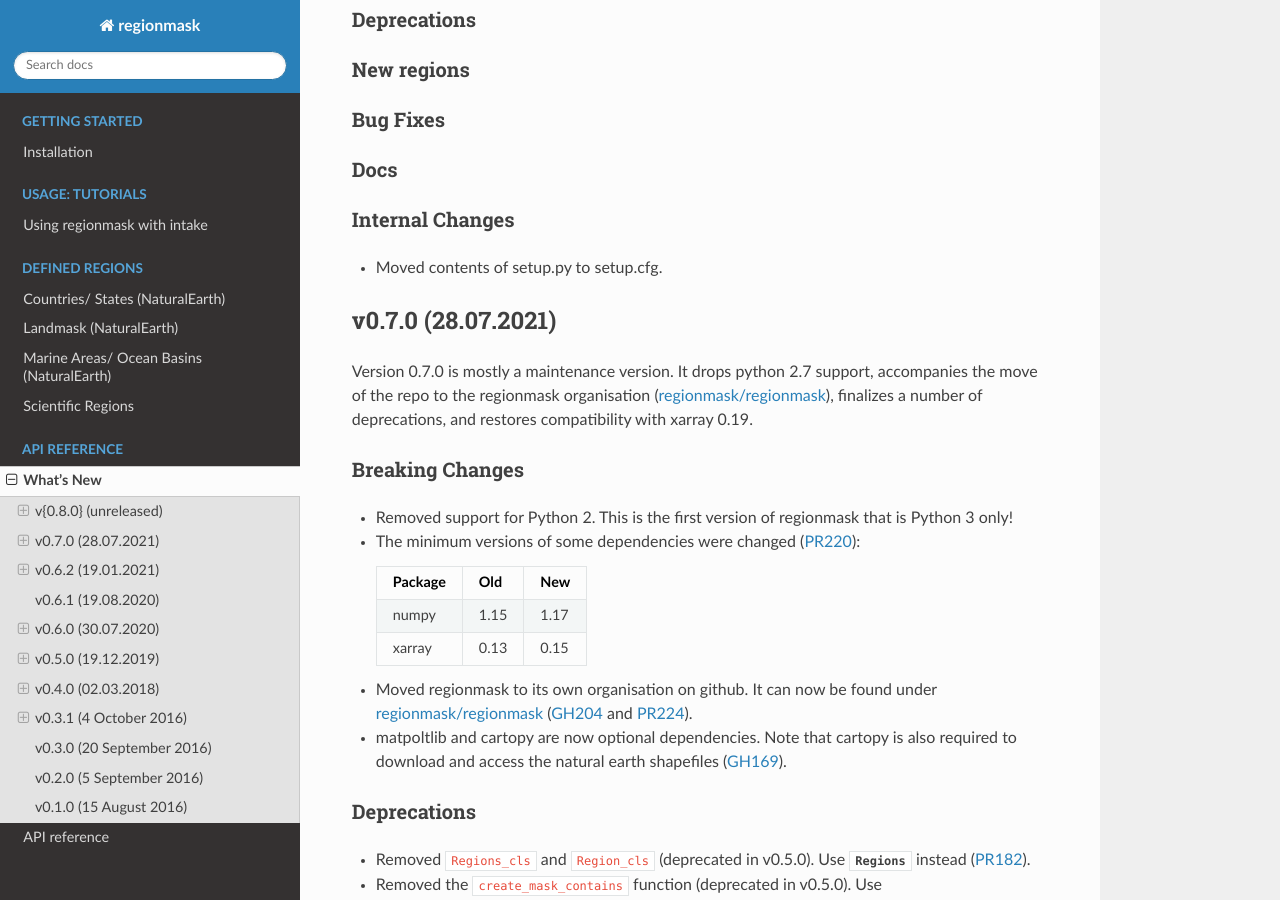
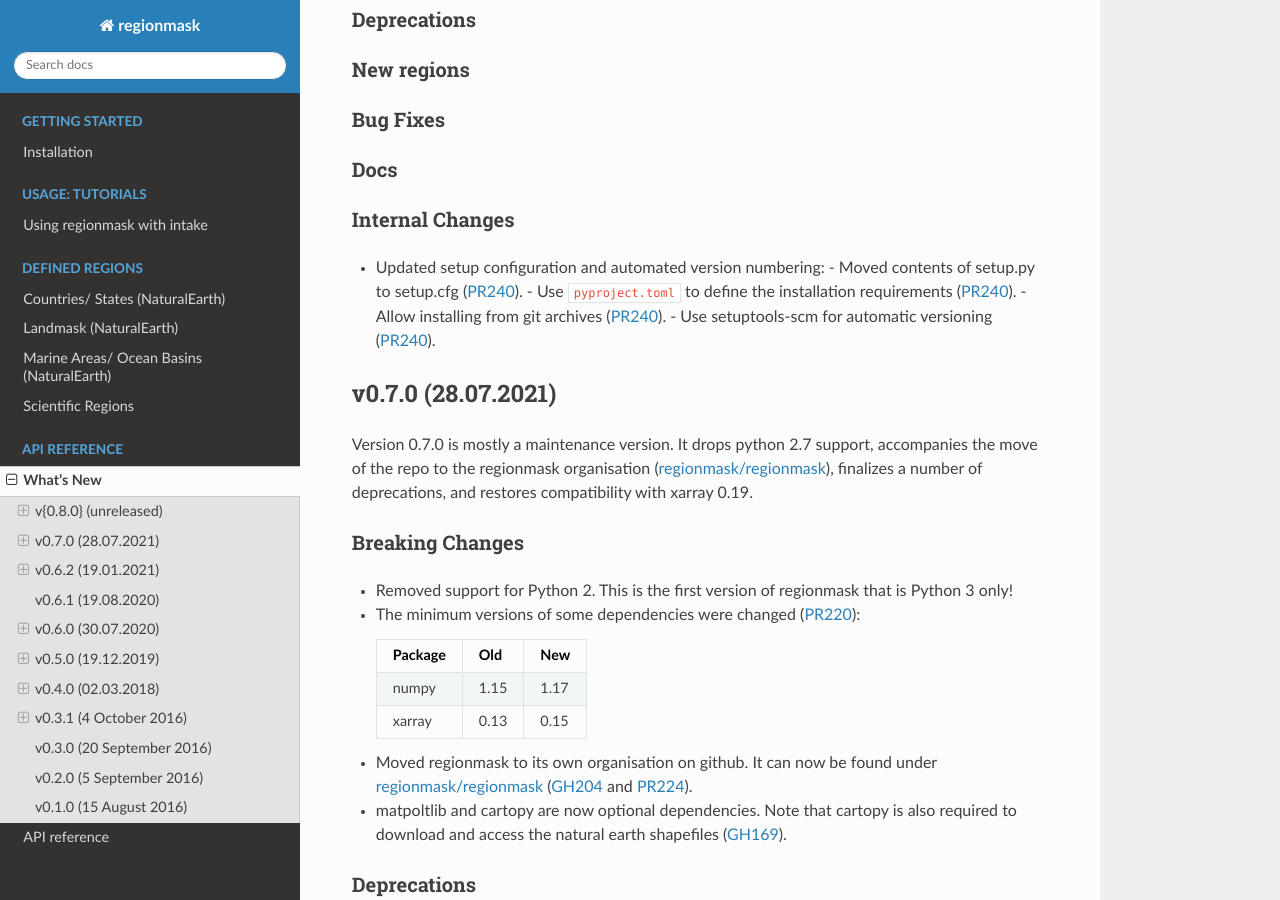
Before and after one commit to regionmask/regionmask, a Sphinx documentation site: the page built from docs/whats_new.rst, in a window 1280 px wide and 900 px high, scrolled down 434 px. Built offline with Sphinx 7.4.7 and the Read the Docs theme 2.0.0, drawn with Linux system fonts in a browser that asks for light colours; pages that are not in the unit, such as notebooks, are missing from menus; the version number could not be read and is left out.

Commit message:
Add whats new

```diff
--- a/docs/whats_new.rst
+++ b/docs/whats_new.rst
@@ -34,8 +34,11 @@ Docs
 Internal Changes
 ~~~~~~~~~~~~~~~~
 
-- Moved contents of setup.py to setup.cfg.
-
+- Updated setup configuration and automated version numbering:
+  - Moved contents of setup.py to setup.cfg (:pull:`240`).
+  - Use ``pyproject.toml`` to define the installation requirements (:pull:`240`).
+  - Allow installing from git archives (:pull:`240`).
+  - Use setuptools-scm for automatic versioning (:pull:`240`).
 
 v0.7.0 (28.07.2021)
 -------------------
```
